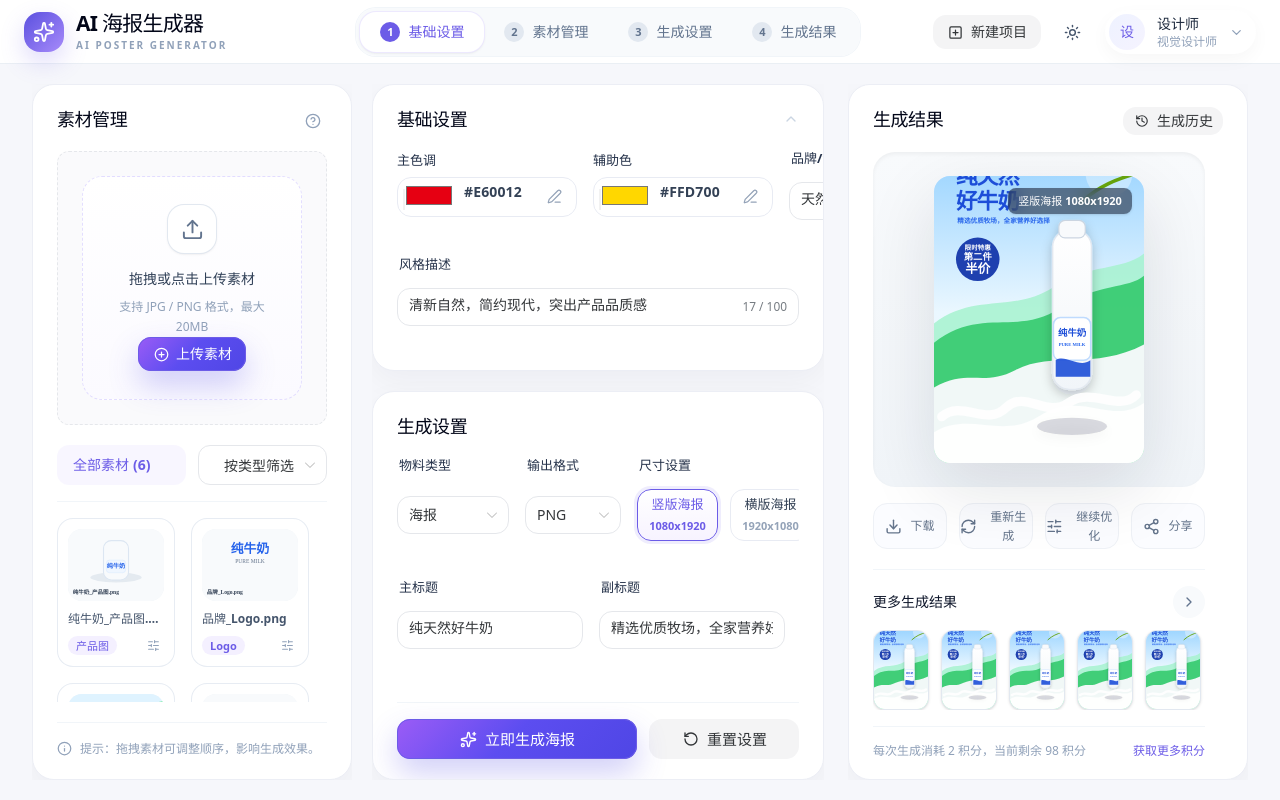
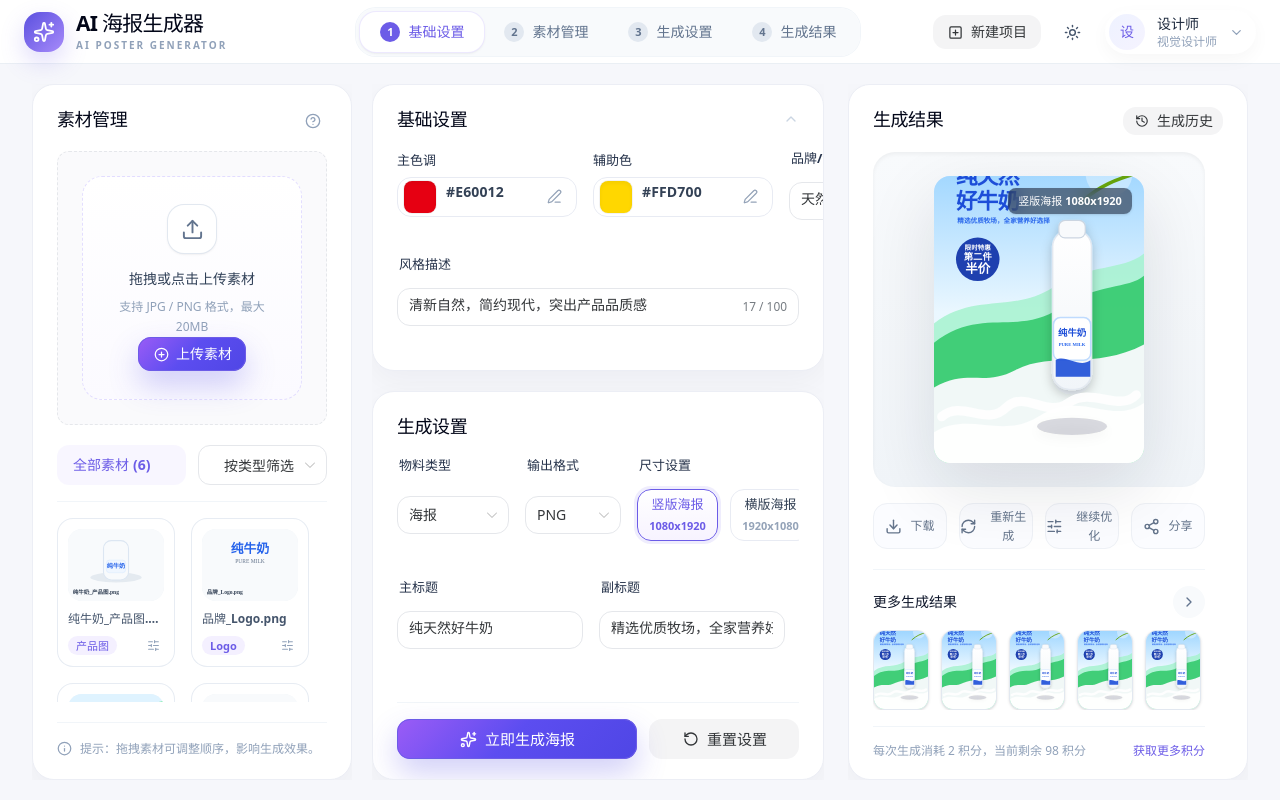
Before and after one commit to 201811510411lw/ai-poster-generator, a Vue app: page /poster-generator in a window 1280 px wide. Built offline with nearby package versions, Linux system fonts and the light colour scheme.

Commit message:
style: make color swatch clickable

```diff
--- a/src/styles/main.css
+++ b/src/styles/main.css
@@ -143,6 +143,26 @@ button {
   color: #334155;
 }
 
+.color-swatch-button {
+  position: relative;
+  display: grid;
+  width: 32px;
+  height: 32px;
+  flex: 0 0 32px;
+  cursor: pointer;
+  place-items: center;
+  border-radius: 10px;
+}
+
+.color-swatch-button input[type="color"] {
+  position: absolute;
+  inset: 0;
+  width: 100%;
+  height: 100%;
+  cursor: pointer;
+  opacity: 0;
+}
+
 .color-picker-button {
   position: relative;
   display: grid;
```
